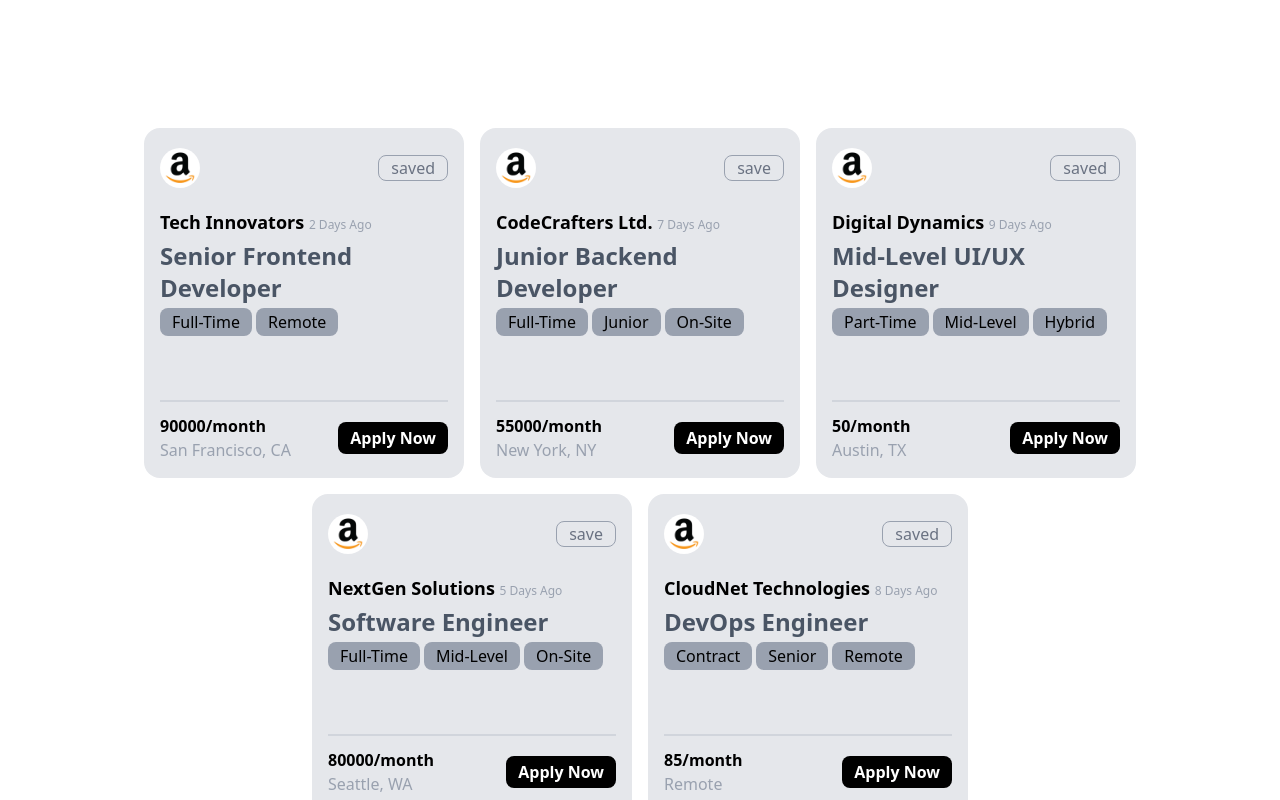
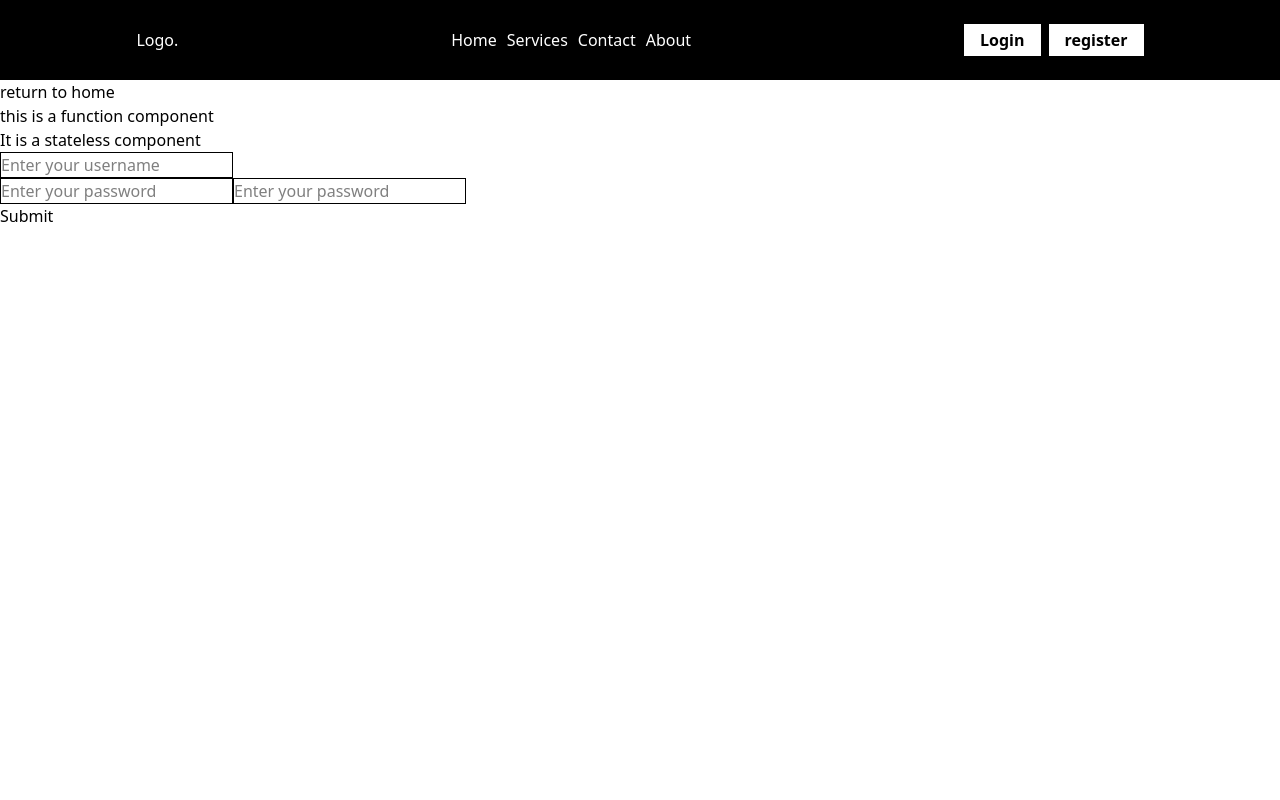
Before and after one commit to codewithabhishekchhapre/batch1, a React (Vite) app: page /login in a window 1280 px wide. Built offline with nearby package versions, Linux system fonts and the light colour scheme.

Commit message:
make routing
make routing

```diff
--- a/package.json
+++ b/package.json
@@ -24,6 +24,7 @@
     "eslint-plugin-react-hooks": "^5.1.0",
     "eslint-plugin-react-refresh": "^0.4.19",
     "globals": "^15.15.0",
+    "react-router-dom": "^7.4.1",
     "vite": "^6.2.0"
   }
 }
--- a/src/App.jsx
+++ b/src/App.jsx
@@ -1,83 +1,22 @@
 import React from 'react'
-import Navbar from './components/Navbar'
-import HeroSection from './components/HeroSection'
-import Profile from './components/Profile'
-import data from './data/profile.json'
-import Jobcards from './components/Jobcards'
-// import jobdata from "./data/jobdata.json"
+import {BrowserRouter,Routes,Route} from 'react-router-dom'
+import Navbar from './evening/Navbar'
+import Login from './components/Login'
+import Home from './Home'
+import Contact from './evening/Contact'
 
 function App() {
-
-  var jobdata=[
-    {
-      "companyName": "Tech Innovators",
-      "daysAgo": 2,
-      "position": "Senior Frontend Developer",
-      "tags": ["Full-Time", "Remote"],
-      "salary": 90000,
-      "address": "San Francisco, CA",
-      "is_saved":true
-    },
-    {
-      "companyName": "CodeCrafters Ltd.",
-      "daysAgo": 7,
-      "position": "Junior Backend Developer",
-      "tags": ["Full-Time", "Junior", "On-Site"],
-      "salary": 55000,
-      "address": "New York, NY",
-      "is_saved":false
-    },
-    {
-      "companyName": "Digital Dynamics",
-      "daysAgo": 9,
-      "position": "Mid-Level UI/UX Designer",
-      "tags": ["Part-Time", "Mid-Level", "Hybrid"],
-      "salary": 50,
-      "address": "Austin, TX",
-      "is_saved":true
-    },
-    {
-      "companyName": "NextGen Solutions",
-      "daysAgo": 5,
-      "position": "Software Engineer",
-      "tags": ["Full-Time", "Mid-Level", "On-Site"],
-      "salary": 80000,
-      "address": "Seattle, WA",
-      "is_saved":false
-    },
-    {
-      "companyName": "CloudNet Technologies",
-      "daysAgo": 8,
-      "position": "DevOps Engineer",
-      "tags": ["Contract", "Senior", "Remote"],
-      "salary": 85,
-      "address": "Remote",
-      "is_saved":true
-
-
-    }
-  ]
-
-
   return (
     <>
-    <div className='h-screen overflow-hidden flex justify-center items-center pt-32 flex-wrap gap-4 '>
-      {
-        jobdata.map(function(data){
-          return  <Jobcards data={data}/>
-        })
-      }
-
-{/*
-    {
-      data.map(function(value){
-        return <Profile data={value}/>
-      })
-    } */}
-
-    </div>
-    {/* <Navbar/> */}
-    {/* <HeroSection/> */}
+   <BrowserRouter>
+   <Routes>
+    <Route path="/" element={<Navbar/>}>
+      <Route index element={<Home/>}/>
+      <Route path='/login' element={<Login/>}/>
+      <Route path='/contact' element={<Contact/>}/>
+    </Route>
+   </Routes>
+   </BrowserRouter>
     </>
   )
 }
--- a/src/Home.jsx
+++ b/src/Home.jsx
@@ -0,0 +1,27 @@
+import React, { useEffect, useState } from 'react'
+
+function Home() {
+     const [count,setcount]=useState(0);
+     const [increment,setincrement]=useState(0);
+
+     useEffect(()=>{
+          console.log("hello")
+     },[increment])
+
+     // console.log("outer function ")
+
+  return (
+    <div className='h-screen w-full flex justify-center items-center'>
+     <h1>This is a home page {count}</h1>
+
+
+     <button onClick={()=>{setcount(count+1)}}>click me </button>
+     <br />
+     <h1>increment {increment}</h1>
+
+     <button className='border-amber-500 bg-black text-white' onClick={()=>{setincrement(increment+1)}}>increment </button>
+    </div>
+  )
+}
+
+export default Home
--- a/src/components/Login.jsx
+++ b/src/components/Login.jsx
@@ -1,13 +1,65 @@
-function Login(){
+import { useState } from "react"
+import { Link } from "react-router-dom";
+
+function Login() {
+
+     const [data, setdata] = useState({});
+     const [show, setshow] = useState(false)
+     // const [name,setname]=useState("user")
+     // const [pass,setpass]=useState("123")
+
+     function getvalue(e) {
+          var name = e.target.name;
+          var value = e.target.value;
+
+          setdata((predata) => ({ ...predata, [name]: value }))
+
+          // if(e.target.name=="pass"){
+          //      setpass(e.target.value)
+          // }
+          // else{
+
+          //      setname(e.target.value)
+          // }
+
+     }
+
+     function submited(e) {
+          setshow(true)
+          e.preventDefault()
+          console.log(data)
+     }
+
      return (
           <div>
-               <h1>this is a function component</h1>
-               <p>It is a stateless component</p>
-               <form action="">
-                    <input type="text" placeholder="Enter your username" />
-                    <input type="password" placeholder="Enter your password" />
-                    <button>Submit</button>
-               </form>
+               {/* <h1>username:{data.username}</h1>
+               <h1>password:{data.pass}</h1>
+               <h1>mobile:{data.mobile}</h1> */}
+               <Link to={"/"}>return to home</Link>
+
+               {
+                    show ? (
+                    <>
+                         <h1>username:{data.username}</h1>
+                         <h1>password:{data.pass}</h1>
+                         <h1>mobile:{data.mobile}</h1>
+                    </>) : (
+                    <>
+                              <h1>this is a function component</h1>
+                              <p>It is a stateless component</p>
+                              <form action="" onSubmit={submited}>
+                                   <input type="text" name="username" className="border" placeholder="Enter your username" onChange={(e) => { getvalue(e) }} />
+                                   <br />
+                                   <input type="password" name="pass" className="border" placeholder="Enter your password" onChange={(e) => { getvalue(e) }} />
+                                   <input type="tel" name="mobile" className="border" placeholder="Enter your password" onChange={(e) => { getvalue(e) }} />
+                                   <br />
+                                   <button type="submit">Submit</button>
+                              </form>
+                    </>
+                    )
+               }
+
+
           </div>
 
      )
--- a/src/components/Navbar.jsx
+++ b/src/components/Navbar.jsx
@@ -1,4 +1,5 @@
 import React from 'react'
+import { Link } from 'react-router-dom'
 
 function Navbar() {
   return (
@@ -19,7 +20,9 @@ function Navbar() {
         </div>
 
         <div>
+          <Link to={"/login"}>
           <button className='border py-1 rounded-lg px-5 mr-2'>Login</button>
+          </Link>
           <button className='border py-1 rounded-lg bg-white text-[#361a71] px-5 mr-2'>Register</button>
         </div>
       </div>
--- /dev/null
+++ b/src/components/New.jsx
@@ -0,0 +1,85 @@
+import React from 'react'
+import Navbar from './components/Navbar'
+import HeroSection from './components/HeroSection'
+import Profile from './components/Profile'
+import data from './data/profile.json'
+import Jobcards from './components/Jobcards'
+// import jobdata from "./data/jobdata.json"
+
+function App() {
+
+  var jobdata=[
+    {
+      "companyName": "Tech Innovators",
+      "daysAgo": 2,
+      "position": "Senior Frontend Developer",
+      "tags": ["Full-Time", "Remote"],
+      "salary": 90000,
+      "address": "San Francisco, CA",
+      "is_saved":true
+    },
+    {
+      "companyName": "CodeCrafters Ltd.",
+      "daysAgo": 7,
+      "position": "Junior Backend Developer",
+      "tags": ["Full-Time", "Junior", "On-Site"],
+      "salary": 55000,
+      "address": "New York, NY",
+      "is_saved":false
+    },
+    {
+      "companyName": "Digital Dynamics",
+      "daysAgo": 9,
+      "position": "Mid-Level UI/UX Designer",
+      "tags": ["Part-Time", "Mid-Level", "Hybrid"],
+      "salary": 50,
+      "address": "Austin, TX",
+      "is_saved":true
+    },
+    {
+      "companyName": "NextGen Solutions",
+      "daysAgo": 5,
+      "position": "Software Engineer",
+      "tags": ["Full-Time", "Mid-Level", "On-Site"],
+      "salary": 80000,
+      "address": "Seattle, WA",
+      "is_saved":false
+    },
+    {
+      "companyName": "CloudNet Technologies",
+      "daysAgo": 8,
+      "position": "DevOps Engineer",
+      "tags": ["Contract", "Senior", "Remote"],
+      "salary": 85,
+      "address": "Remote",
+      "is_saved":true
+
+
+    }
+  ]
+
+
+  return (
+    <>
+    <div className='h-screen overflow-hidden flex justify-center items-center pt-32 flex-wrap gap-4 '>
+      {
+        jobdata.map(function(data){
+          return  <Jobcards data={data}/>
+        })
+      }
+
+{/*
+    {
+      data.map(function(value){
+        return <Profile data={value}/>
+      })
+    } */}
+
+    </div>
+    {/* <Navbar/> */}
+    {/* <HeroSection/> */}
+    </>
+  )
+}
+
+export default App
--- /dev/null
+++ b/src/evening/Contact.jsx
@@ -0,0 +1,11 @@
+import React from 'react'
+
+function Contact() {
+  return (
+     <div className='h-screen w-full flex justify-center items-center'>
+     <h1>This is a contact page</h1>
+    </div>
+  )
+}
+
+export default Contact
--- /dev/null
+++ b/src/evening/Navbar.jsx
@@ -0,0 +1,29 @@
+import React from 'react'
+import { Link, Outlet } from 'react-router-dom'
+
+function Navbar() {
+  return (
+    <>
+    <nav className='flex justify-around items-center bg-black text-white h-20 w-full'>
+     <h1>Logo.</h1>
+     <ul className='flex gap-2.5'>
+          <li>Home</li>
+          <li>Services</li>
+          <Link to={"/contact"}>
+          <li>Contact</li>
+          </Link>
+          <li>About</li>
+     </ul>
+     <div>
+          <Link to={"/login"}>
+          <button className='px-4 py-1 font-semibold bg-white mr-2 text-black'>Login</button>
+          </Link>
+          <button className='px-4 py-1 font-semibold bg-white text-black'>register</button>
+     </div>
+    </nav>
+    <Outlet/>
+    </>
+  )
+}
+
+export default Navbar
```
Also changed, not shown: 1 other file (tests, documents, lock files or other folders).
